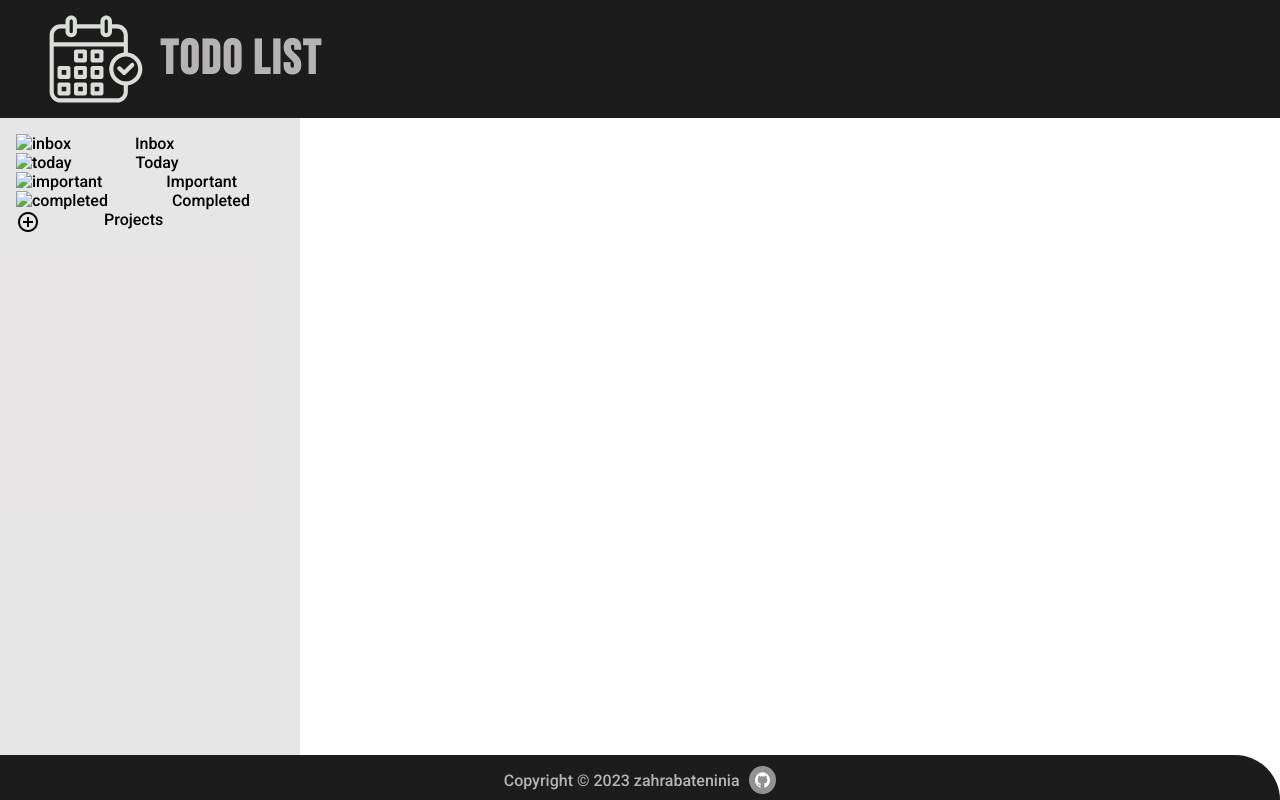
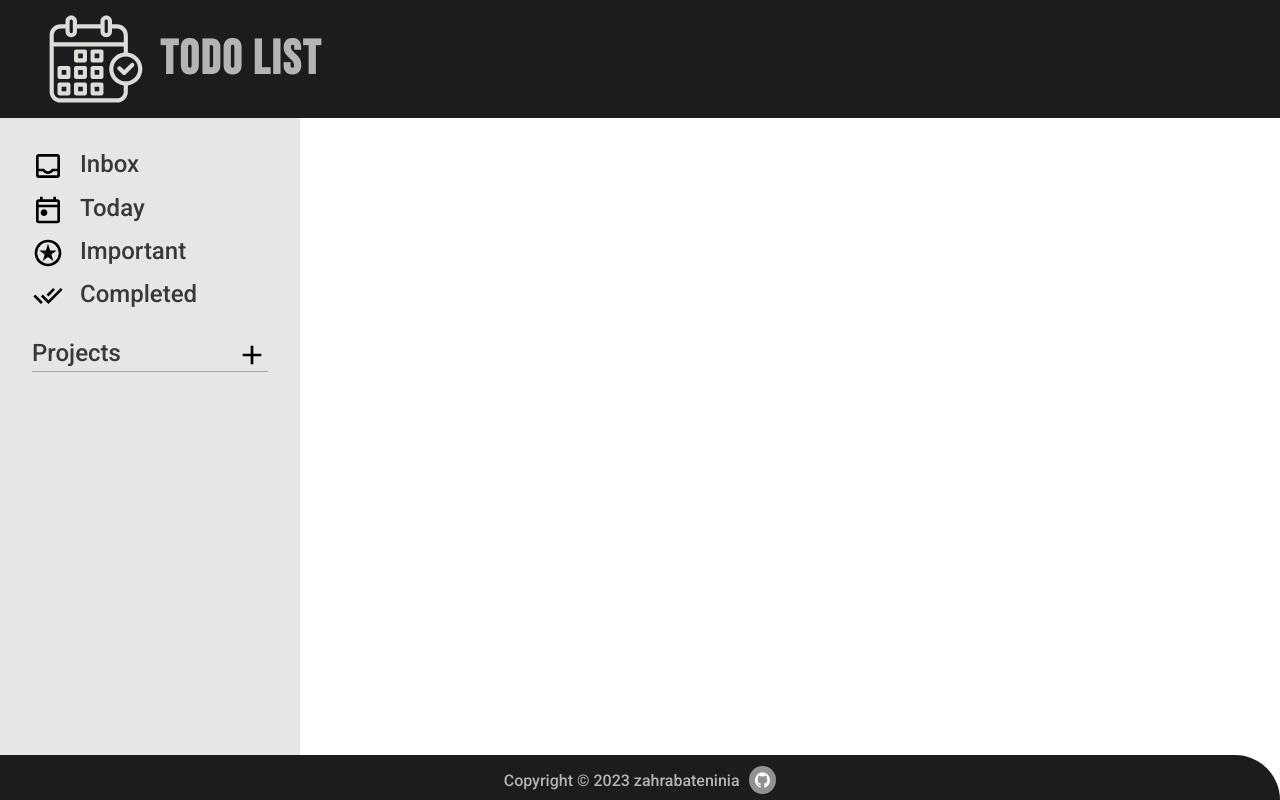
Before and after one commit to zahrabateninia/Todo-List, a plain HTML site: page index.html in a window 1280 px wide. Drawn offline with Linux system fonts and the light colour scheme.

Commit message:
Finish sidebar styling

```diff
--- a/index.html
+++ b/index.html
@@ -18,44 +18,45 @@
      </header>
      <!-- /header -->
 
-     <!-- footer -->
-     <footer>
-         <p>Copyright © 2023 <a href="https://github.com/zahrabateninia">zahrabateninia</a></p>
-         <img src="images/github.svg" alt="github">
-     </footer>
-     <!-- /footer -->
-
      <!-- sidebar -->
      <nav>
          <div class="sidebar">
              <div class="inbox" >
-                 <img src="./images/inbox.png" alt="inbox">
+                 <img src="./images/inbox_FILL0_wght400_GRAD0_opsz24.svg" alt="inbox" class="navbar icon">
                  <p class="inbox">Inbox</p>
              </div>
 
              <div class="today">
-                 <img src="./images/" alt="today">
+                 <img src="./images/today_FILL0_wght400_GRAD0_opsz24.svg" alt="today" class="navbar icon">
                  <p class="today">Today</p>
              </div>
 
              <div class="important">
-                 <img src="./images/inbox.png" alt="important">
+                 <img src="./images/stars_FILL0_wght400_GRAD0_opsz24.svg" alt="important" class="navbar icon">
                  <p class="important">Important</p>
              </div>
 
              <div class="completed">
-                 <img src="./images/inbox.png" alt="completed">
+                 <img src="./images/done_all_FILL0_wght400_GRAD0_opsz24.svg" alt="completed" class="navbar icon">
                  <p class="completed">Completed</p>
              </div>
              <!-- add projects -->
+
              <div class="add-project">
-                 <img src="images/plus.png" alt="plus">
-                 <p class="project">Projects</p>
+                <p class="project">Projects</p>
+                <img src="images/add_FILL0_wght400_GRAD0_opsz24.svg" alt="plus" class="navbar icon">
              </div>
 
          </div>
      </nav>
      <!-- /sidebar -->
+
+      <!-- footer -->
+      <footer>
+        <p>Copyright © 2023 <a href="https://github.com/zahrabateninia">zahrabateninia</a></p>
+        <img src="images/github.svg" alt="github">
+      </footer>
+      <!-- /footer -->
     </div>
     <!-- /wrapper -->
 </body>
--- a/style.css
+++ b/style.css
@@ -1,11 +1,12 @@
 @import url('https://fonts.googleapis.com/css2?family=Bebas+Neue&family=Roboto:ital,wght@0,100;0,500;0,900;1,100;1,300;1,400&display=swap');
+@import url('https://fonts.googleapis.com/css2?family=Bebas+Neue&family=Caveat:wght@400;700&family=Nunito:ital,wght@0,200;0,300;0,400;1,200;1,500&family=Roboto:ital,wght@0,100;0,500;0,900;1,100;1,300;1,400&display=swap');
 
 :root{
     --clr-primary : rgb(28, 28, 28);
     --clr-secondary : rgba(225, 223, 223, 0.777);
     --clr-background : rgb(250, 250, 255);
-    --clr-text: rgb(28, 28, 28);
-    --clr-border: rgb(238, 240, 242);
+    --clr-text: rgb(57, 57, 57);
+    --clr-border: rgb(165, 165, 165);
     --clr-accent: rgb(236, 235, 228);
 }
 
@@ -53,15 +54,31 @@ nav{
 }
 .sidebar{
     display: grid;
-    /* gap: 3rem; */
-    padding-left: 1rem;
-    padding-top: 1rem;
+    gap: .7rem;
+    padding: 2rem;
+    font-size: 1.5rem;
+    font-family: Nunito,'Bebas Neue', sans-serif;
+    font-weight: 400;
+    color: var(--clr-text);
 
+}
+
+.navbar.icon{
+    width: 2rem;
+    height: 2rem;
+    color: var(--clr-text);
 }
 
 .sidebar div{
     display: flex;
-    gap: 4rem;
+    gap: 1rem;
+}
+
+.sidebar div.add-project{
+    display: flex;
+    justify-content: space-between;
+    margin-top: 1rem;
+    border-bottom: 1px solid var(--clr-border);
 }
 /* /sidebar */
 
@@ -74,7 +91,6 @@ footer{
     padding-top: .7rem;
     padding-bottom: .4rem;
     background-color: var(--clr-primary);
-    /* border-top-left-radius: 125px; */
     border-top-right-radius: 125px;
     color: var(--clr-secondary);
     grid-area: footer;
```
Also changed, not shown: images/add_FILL0_wght400_GRAD0_opsz24.svg (added), images/delete_FILL0_wght400_GRAD0_opsz24.svg (added), images/done_all_FILL0_wght400_GRAD0_opsz24.svg (added), images/edit_FILL0_wght400_GRAD0_opsz24.svg (added), images/inbox_FILL0_wght400_GRAD0_opsz24.svg (added), images/plus.png (deleted), images/stars_FILL0_wght400_GRAD0_opsz24.svg (added), images/today_FILL0_wght400_GRAD0_opsz24.svg (added), images/trash.png (deleted).
